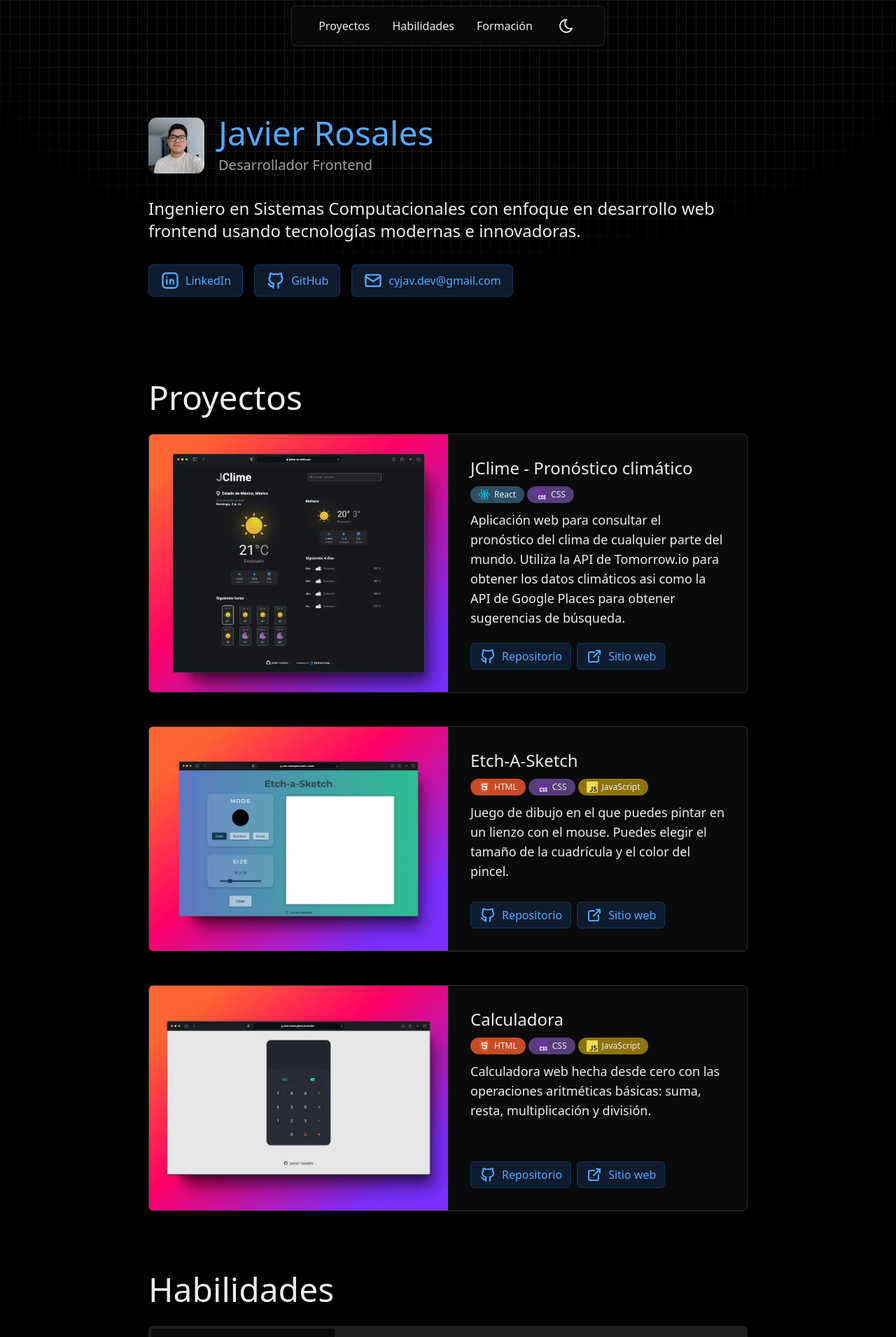
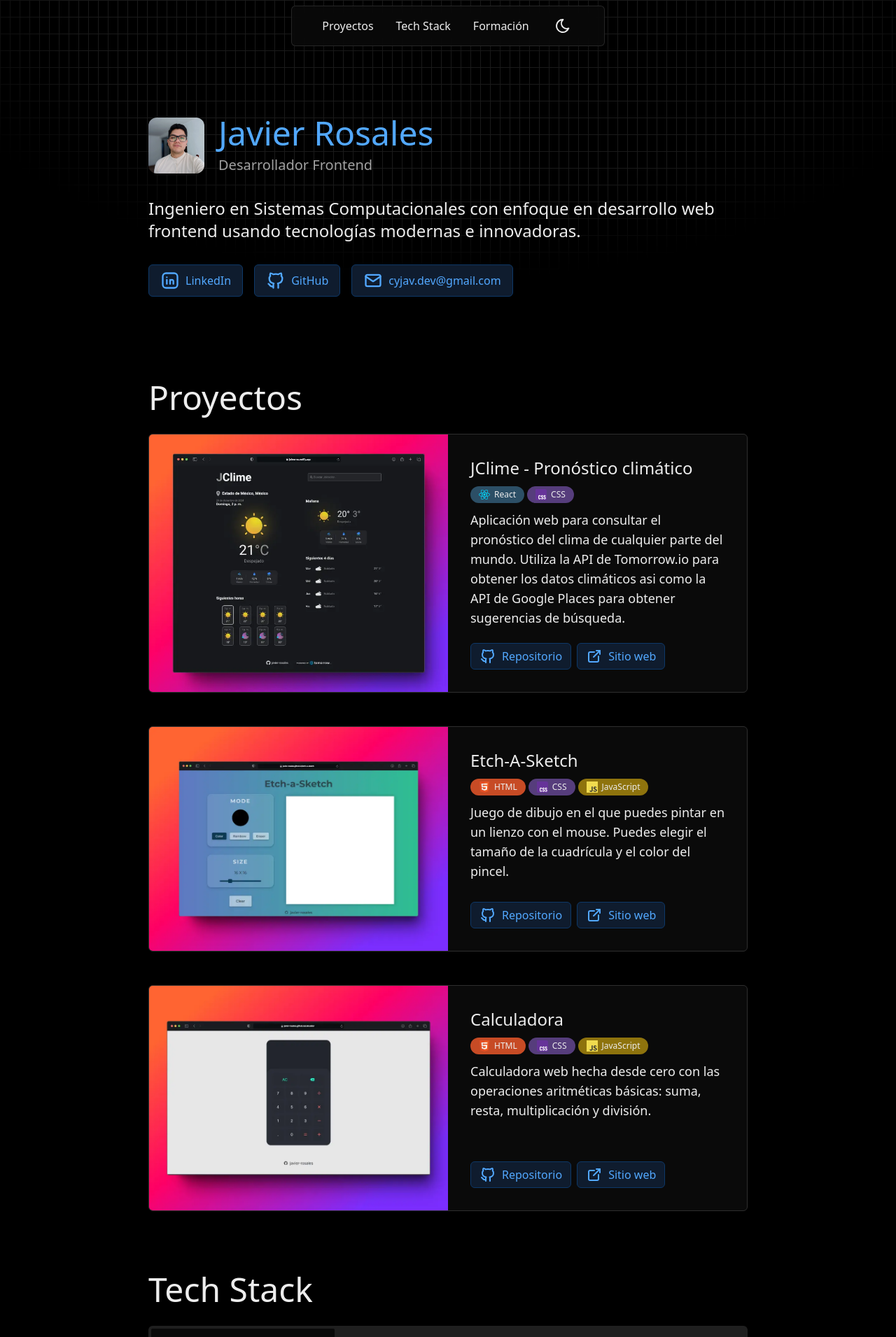
Before and after one commit to javier-rosales/portfolio, a React (Vite) app: page / in a window 1280 px wide. Shown: the top 1911 px of the page at 70% size. Built offline with nearby package versions, Linux system fonts and the light colour scheme.

Commit message:
Update tech stack section name

```diff
--- a/src/components/Header.jsx
+++ b/src/components/Header.jsx
@@ -9,7 +9,7 @@ const Header = () => {
             <a href="#proyectos">Proyectos</a>
           </li>
           <li className='hover:text-[#0068d6] dark:hover:text-[#52a8ff]'>
-            <a href="#habilidades">Habilidades</a>
+            <a href="#tech-stack">Tech Stack</a>
           </li>
           <li className='hover:text-[#0068d6] dark:hover:text-[#52a8ff]'>
             <a href="#formacion">Formación</a>
--- a/src/components/TechStack.jsx
+++ b/src/components/TechStack.jsx
@@ -142,7 +142,7 @@ const TechStack = () => {
 
   return (
     <Section>
-      <SectionTitle title='Habilidades' id='habilidades' />
+      <SectionTitle title='Tech Stack' id='tech-stack' />
       <ul className='flex rounded-md mb-6 p-1 bg-[#ebebeb] text-[#666666] dark:bg-[#1f1f1f]'>
         {Object.keys(techStack).map(tabName => (
           <Tab
```
